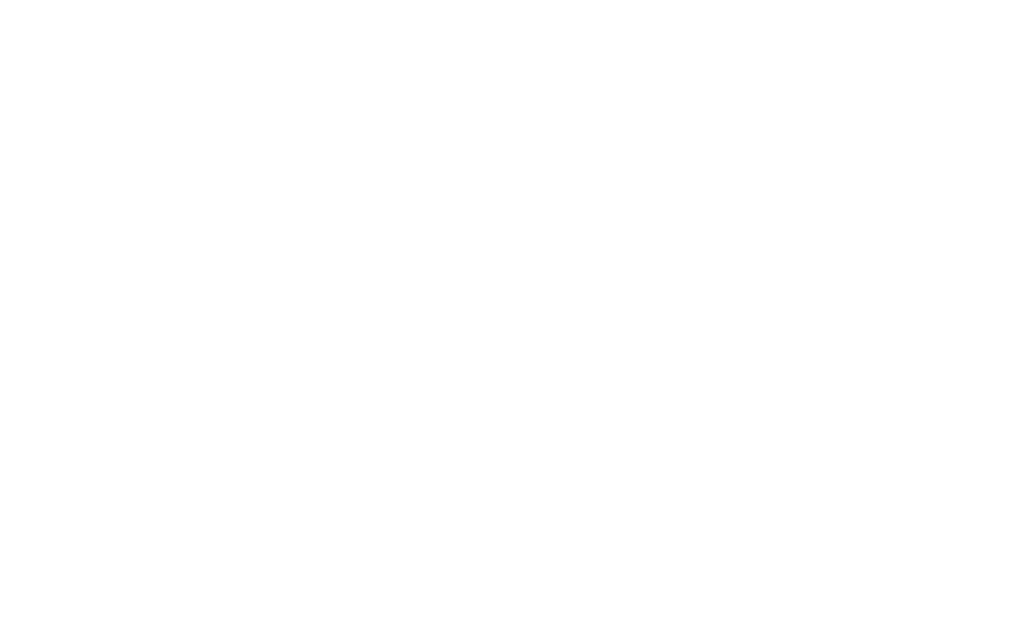
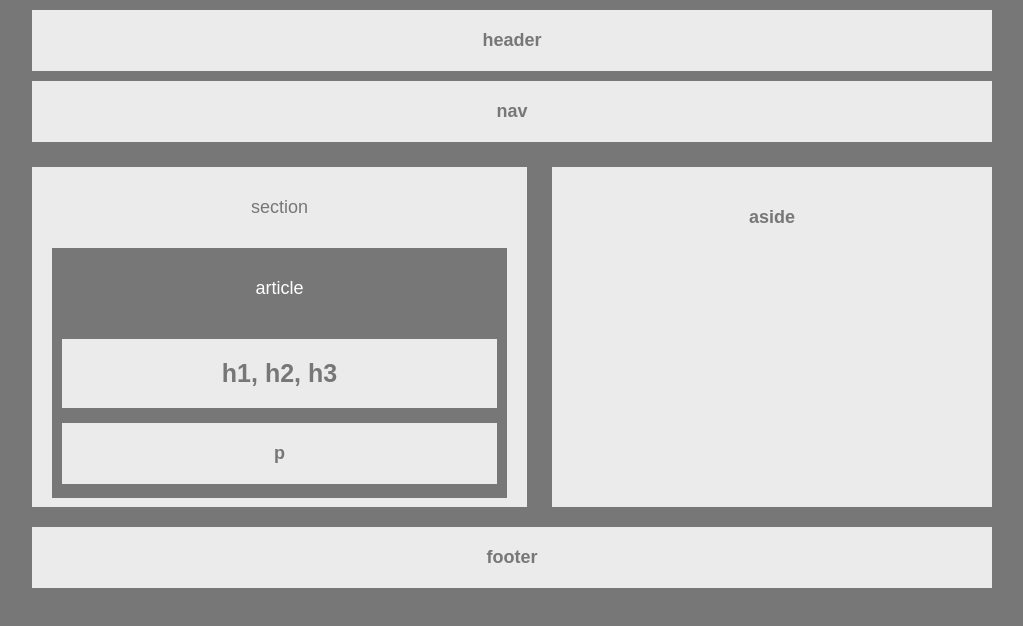
Before and after one commit to schnicaw/HW-Wireframe, a plain HTML site: page index.html in a window 1280 px wide. Shown: the whole page, without its empty margins (68-1091 px from the left). Drawn offline with Linux system fonts and the light colour scheme.

Commit message:
Added HW 1

```diff
--- a/index.html
+++ b/index.html
@@ -1,11 +1,37 @@
 <!DOCTYPE html>
+
 <html lang="en">
 <head>
+    <title>AWSHW01</title>
+    <link rel="stylesheet" type="text/css" href="style.css">
 
 </head>
 <body>
-    <h1></h1>
-    <h2></h2>
-    <p></p>
+
+    <div class="wrapper">
+            <h1>header</h1>
+
+            <h2>nav</h2>
+
+            <div id="section">
+                section
+
+               <div id="article">
+                   article
+
+                    <h3>h1, h2, h3</h3>
+
+                    <h4>p</h4>
+
+               </div>
+            </div>
+
+            <h5>aside</h5>
+
+            <h6>footer</h6>
+
+    </div>
+
 </body>
+
 </html>
--- a/style.css
+++ b/style.css
@@ -0,0 +1,104 @@
+body {
+   background-color: #777;
+   font-family: "Arial", "Helvetica Neue", "Helvetica", "sans-serif";
+   width: 960px;
+   margin-left: 100px;
+   font-size: 18px;
+   color: #777;
+}
+
+h1 {
+    background-color: #ebebeb;
+    text-align: center;
+    padding-top: 20px;
+    padding-bottom: 20px;
+    margin-top: 10px;
+    margin-bottom: 10px;
+    font-size: 18px;
+}
+
+h2 {
+    background-color: #ebebeb;
+    text-align: center;
+    padding-top: 20px;
+    padding-bottom: 20px;
+    margin-top: 10px;
+    margin-bottom: 10px;
+    font-size: 18px;
+}
+
+#section {
+    background-color: #ebebeb;
+    width: 495px;
+    padding-top: 30px;
+    padding-bottom: 10px;
+    margin-top: 15px;
+    margin-bottom: 15px;
+    margin-right: 10px;
+    text-align: center;
+    height: 300px;
+    font-size: 18px;
+    float: left;
+}
+
+#article {
+    background-color: #777;
+    color: white;
+    height:280px;
+    width: 455px;
+    padding-top: 30px;
+    margin-top: 30px;
+    margin-left:20px;
+    text-align: center;
+    height: 220px;
+    font-size: 18px;
+}
+
+h3 {
+    background-color: #ebebeb;
+    text-align: center;
+    color: #777;
+    padding-top: 20px;
+    padding-bottom: 20px;
+    margin-top: 40px;
+    margin-right: 10px;
+    margin-left: 10px;
+    margin-bottom: 10px;
+    font-size: 25px;
+}
+
+h4 {
+    background-color: #ebebeb;
+    text-align: center;
+    color: #777;
+    padding-top: 20px;
+    padding-bottom: 20px;
+    margin-top: 15px;
+    margin-left: 10px;
+    margin-right: 10px;
+    margin-bottom: 15px;
+    font-size: 18px;
+}
+
+h5 {
+    background-color: #ebebeb;
+    text-align: center;
+    margin-top: 15px;
+    margin-left: 15px;
+    margin-bottom: 20px;
+    width: 440px;
+    height: 300px;
+    font-size: 18px;
+    padding-top: 40px;
+    float: left;
+}
+
+h6 {
+    clear: left;
+    background-color: #ebebeb;
+    text-align: center;
+    padding-top: 20px;
+    padding-bottom: 20px;
+    font-size: 18px;
+    width: 100%;
+}
```
